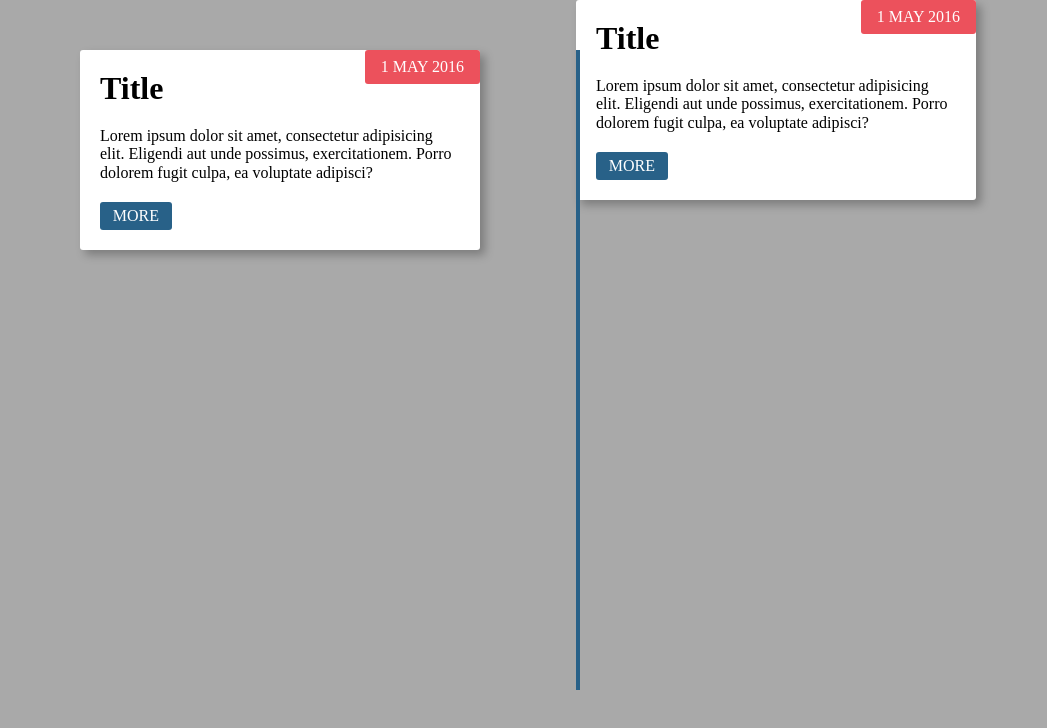
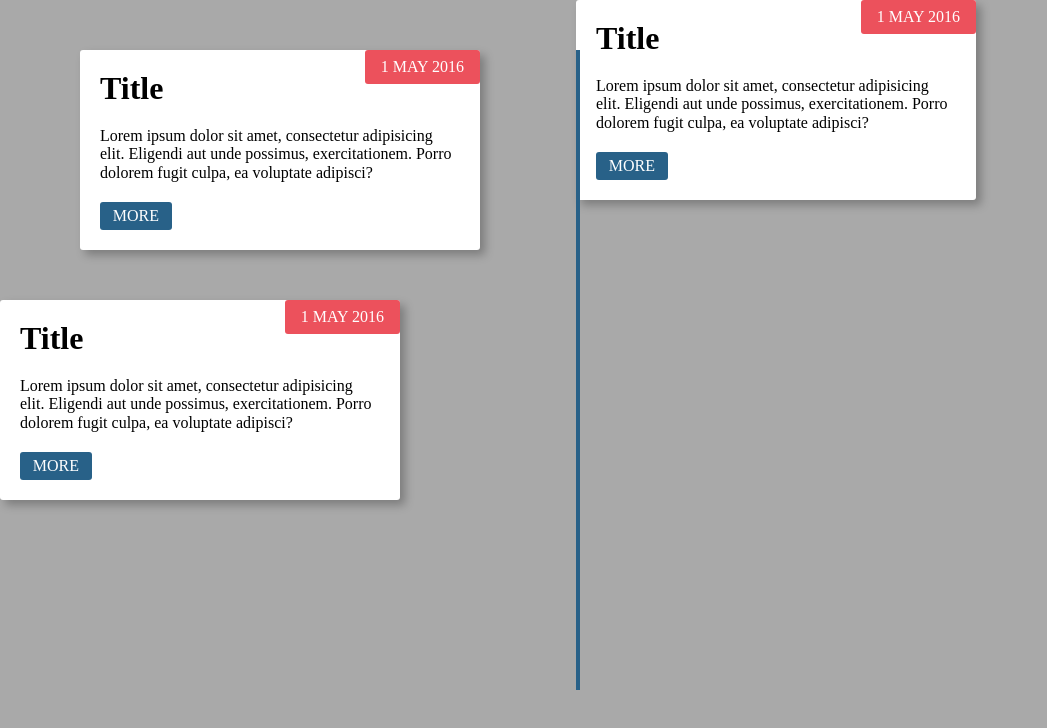
Before and after one commit to PatrickBoynton/vertical-timeline, a plain HTML site: page index.html in a window 1280 px wide. Shown: the whole page, without its empty margins (0-1047 px from the left). Drawn offline with Linux system fonts and the light colour scheme.

Commit message:
Added the third box.

```diff
--- a/index.html
+++ b/index.html
@@ -17,6 +17,13 @@
         <p>Lorem ipsum dolor sit amet, consectetur adipisicing elit. Eligendi aut unde possimus, exercitationem. Porro dolorem fugit culpa, ea voluptate adipisci?</p>
         <button>More</button>
       </div>
+
+      <div class="box box3">
+        <time>1 May 2016</time>
+        <h1>Title</h1>
+        <p>Lorem ipsum dolor sit amet, consectetur adipisicing elit. Eligendi aut unde possimus, exercitationem. Porro dolorem fugit culpa, ea voluptate adipisci?</p>
+        <button>More</button>
+      </div>
     </div>
     <div class="column middle">
     </div>
```
